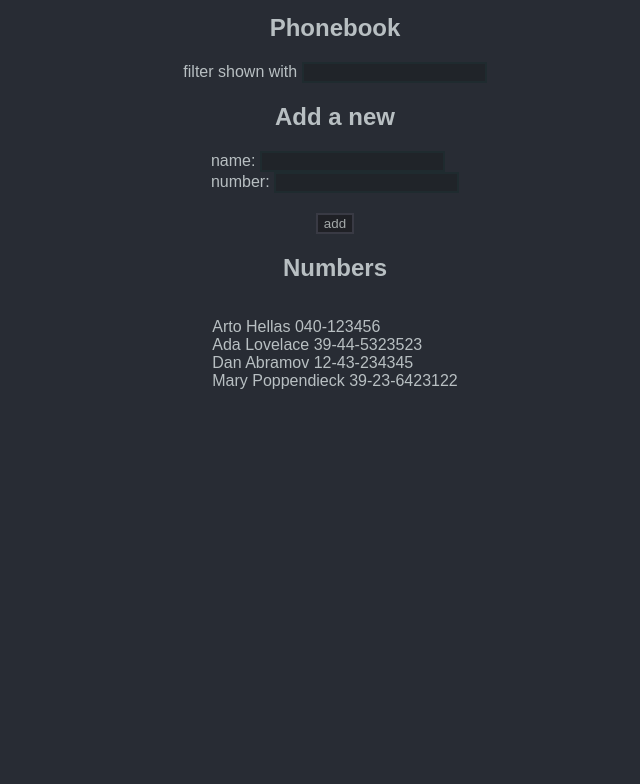
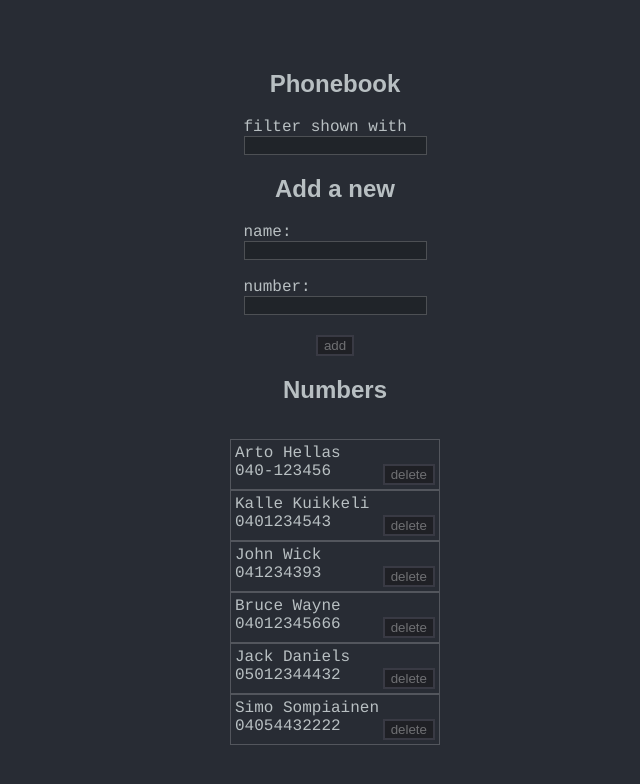
Before and after one commit to Jihau/Phonebook, a React (Create React App) app: page / in a window 1280 px wide. Shown: the top 784 px of the page, without its empty margins (305-945 px from the left). Built offline with nearby package versions, Linux system fonts and the light colour scheme; data requests are answered from the project's data file.

Commit message:
Being able to add and delete persons from the db.json from app

```diff
--- a/db.json
+++ b/db.json
@@ -1,24 +1,34 @@
 {
-  "persons":[
+  "persons": [
     {
+      "id": 1,
       "name": "Arto Hellas",
-      "number": "040-123456",
-      "id": 1
+      "number": "040-123456"
     },
     {
-      "name": "Ada Lovelace",
-      "number": "39-44-5323523",
-      "id": 2
+      "name": "Kalle Kuikkeli",
+      "number": "0401234543",
+      "id": 5
     },
     {
-      "name": "Dan Abramov",
-      "number": "12-43-234345",
-      "id": 3
+      "name": "John Wick",
+      "number": "041234393",
+      "id": 6
     },
     {
-      "name": "Mary Poppendieck",
-      "number": "39-23-6423122",
-      "id": 4
+      "name": "Bruce Wayne",
+      "number": "04012345666",
+      "id": 7
+    },
+    {
+      "name": "Jack Daniels",
+      "number": "05012344432",
+      "id": 8
+    },
+    {
+      "name": "Simo Sompiainen",
+      "number": "04054432222",
+      "id": 9
     }
   ]
 }
--- a/src/App.js
+++ b/src/App.js
@@ -2,8 +2,8 @@ import {useState, useEffect} from 'react'
 import Persons from "./components/Persons";
 import Filter from "./components/Filter";
 import PersonForm from "./components/PersonForm";
+import personService from './services/persons'
 import "./Phonebook.css";
-import axios from "axios";
 
 const App = () => {
     const [persons, setPersons] = useState([])
@@ -14,12 +14,10 @@ const App = () => {
     const [filterPersons, setFilterPersons] = useState(persons)
 
     useEffect(() => {
-        axios
-            .get('http://localhost:3001/persons')
-            .then(response => {
-                console.log('fulfilled')
-                console.log(response)
-                setPersons(response.data)
+        personService
+            .getAll()
+            .then(allPersons => {
+                setPersons(allPersons)
             })
     }, [])
 
@@ -33,9 +31,23 @@ const App = () => {
         if (personsArray.includes(`${nameObject.name}`)) {
             window.confirm(`${newName} is already added to phonebook`)
         } else {
+            personService
+                .create(nameObject)
+                .then(Persons => {
                     setPersons(persons.concat(nameObject))
                     setNewName('')
                     setNewNumber('')
+                })
+        }
+    }
+
+    const deleteName = (person) => {
+        const msg = `Delete ${person.name}?`
+        const confirm = window.confirm(msg)
+        if (confirm) {
+            personService
+                .deletePerson(person.id)
+                .then(persons => setPersons(persons))
         }
     }
 
@@ -50,11 +62,10 @@ const App = () => {
 
 const handleFilterChange = (event) => {
     setFilter(event.target.value)
-        setFilterPersons(persons.filter((person) => (person.name.indexOf(event.target.value.toLowerCase()) !== -1)))
+    setFilterPersons(persons.filter((person) => (person.name.toLowerCase().indexOf(event.target.value.toLowerCase()) !== -1)))
 }
 
-
-    const nameToShow = showName ? persons : persons.filter(person => person.important)
+const nameToShow = showName ? persons : persons.filter(allPersons => allPersons.important)
 
 const addPersonData = {
     newName, newNumber, handleNameChange, handleNumberChange
@@ -63,19 +74,18 @@ const App = () => {
 
 return (<div className="page">
         <h2>Phonebook</h2>
-        <Filter onChange={handleFilterChange} value={filter}/>
+        <Filter onChange={handleFilterChange} value={filter} type="text"/>
         <h2>Add a new</h2>
         <PersonForm addName={addName} data={addPersonData}/>
         <h2>Numbers</h2>
         <p>
             {(filter !== "") ? filterPersons.map(person =>
-                <Persons key={person.name} person={person} number={person.number}/>
-            ) : nameToShow.map(person =>
-                <Persons key={person.name} person={person} number={person.number}/>
-            )}
+                <Persons key={person.name} person={person}
+                         number={person.number}/>) : nameToShow.map(person =>
+                <Persons key={person.name} person={person} number={person.number}
+                         deleteEntry={() => deleteName(person)}/>)}
         </p>
-    </div>
-    )
+    </div>)
 }
 
 export default App
--- a/src/Phonebook.css
+++ b/src/Phonebook.css
@@ -2,30 +2,55 @@ body {
     margin: 0;
     color: rgba(193, 201, 203, 0.94);
     background-color: #282c34;
-    font-family: sans-serif, "Calibri Light";
+    font-family: Courier, sans-serif;
+}
+
+h2 {
+    font-family: "Segoe Script", sans-serif;
 }
 
 .page {
     align-items: center;
     display: flex;
-    height: 50vh;
     justify-content: center;
     flex-direction: column;
+    margin-top: 50px;
 }
 
 input {
     color: rgba(193, 201, 203, 0.94);
     background-color: rgba(30, 34, 38, 0.73);
     font-family: sans-serif, "Calibri Light";
+    border-width: 1px;
     border-style: solid;
-    border-color: rgb(31, 43, 47);
+    border-color: rgba(255, 255, 255, 0.2);
+    display: flex;
+    margin: auto;
 }
 
 button {
     display: flex;
     margin: 20px auto 0;
     background-color: #1f2025;
-    color: #a4a9a9;
+    color: rgba(255, 255, 255, 0.36);
     border-color: #393a44;
     border-style: solid;
 }
+
+.people {
+    padding: 4px;
+    display: flex;
+    flex-direction: row;
+    max-width: 200px;
+    border-width: 1px;
+    border-style: solid;
+    border-color: rgba(255, 255, 255, 0.2);
+}
+
+.people button {
+    max-height: 22px;
+}
+
+button:hover {
+    color: #282c34;
+}
--- a/src/components/Persons.js
+++ b/src/components/Persons.js
@@ -1,5 +1,6 @@
 import React from 'react'
 
-const Persons = ({person}) =>
-    <div className="people">{person.name} {person.number}</div>
+const Persons = ({person, deleteEntry}) =>
+    <li className="people">{person.name} {person.number}
+    <button onClick={deleteEntry}>delete</button></li>
 export default Persons
--- /dev/null
+++ b/src/services/persons.js
@@ -0,0 +1,31 @@
+import axios from 'axios'
+const baseUrl = 'http://localhost:3001/persons'
+
+const getAll = () => {
+    const req = axios.get(baseUrl)
+    return req.then(response => response.data)
+}
+
+const create = newObject => {
+    const request = axios.post(baseUrl, newObject)
+    return request.then(response => response.data)
+}
+
+const deletePerson = (id) => {
+    axios.delete(`${baseUrl}/${id}`)
+    return getAll()
+}
+
+// Use put method to partially update a ressource
+const update = (id, newObject) => {
+    // construct the unique url of the single note to be changed
+    const request = axios.put(`${baseUrl}/${id}`, newObject)
+    return request.then(response => response.data)
+}
+
+export default {
+    getAll,
+    create,
+    update,
+    deletePerson
+}
```
Lines whose indentation alone changed are shown as unchanged.
